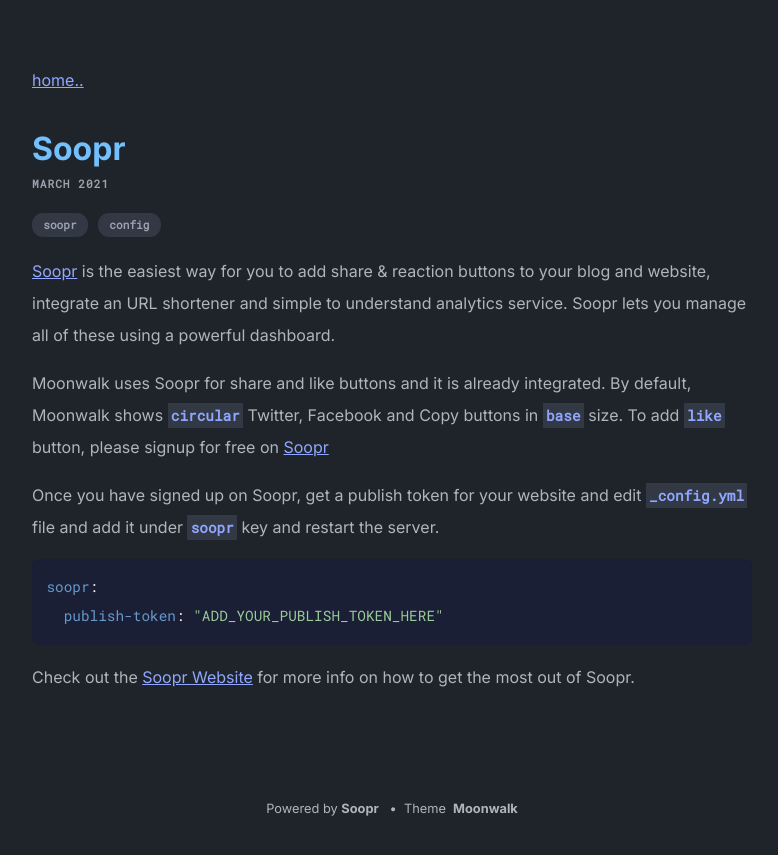
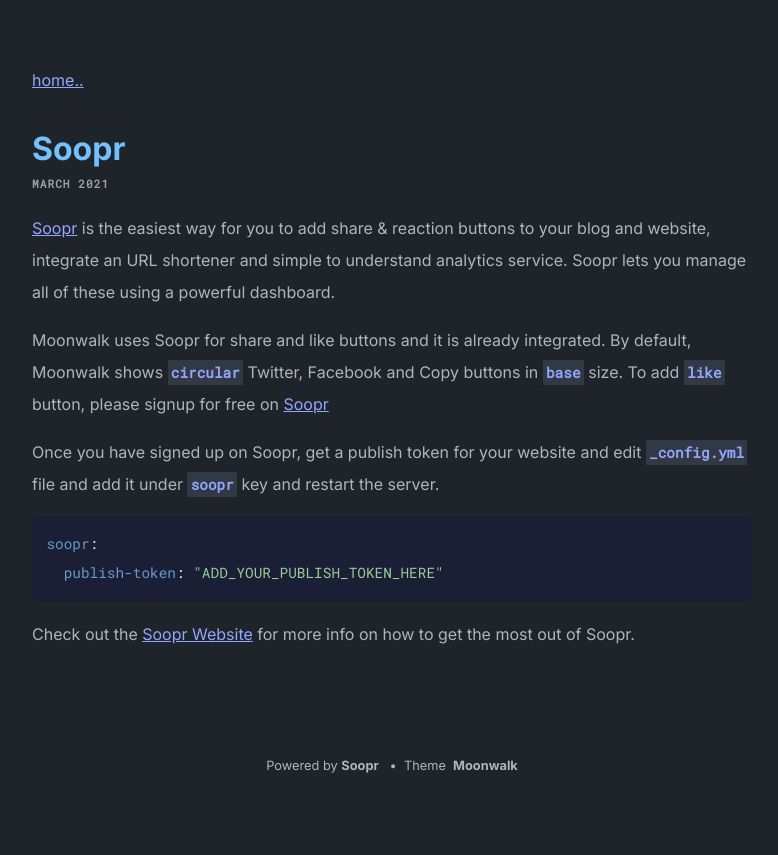
Before and after one commit to SWeeb87/Sito-per-la-silvia, a Jekyll site: the page built from _posts/2021-03-04-soopr.md, in a window 1280 px wide. Shown: the top 855 px of the page, without its empty margins (248-1026 px from the left). Built offline with Jekyll 4.4.1, drawn with Linux system fonts in a browser that asks for light colours.

Commit message:
Update _config.yml

```diff
--- a/_config.yml
+++ b/_config.yml
@@ -26,11 +26,11 @@
   show_copyright: false # show copyright notice in footer
   # following keys are using to create home layout
   show_projects: true # show projects as cards, add in _data/home.yml
-  show_blog: true # show blog posts added in _posts
-  show_old_projects: true # show old projects as cards, add in _data/home.yml
+  show_blog: false # show blog posts added in _posts
+  show_old_projects: false # show old projects as cards, add in _data/home.yml
   show_misc_list: false # show generic vertical list for misc details, add _data/home.yml
   show_reading_time: true # show number of words and reading time in the blog posts
-  show_tags: true # show tags in a blog posts
+  show_tags: false # show tags in a blog posts
   # options for "home" page
   home:
     title_projects: Varie Pagine
```
